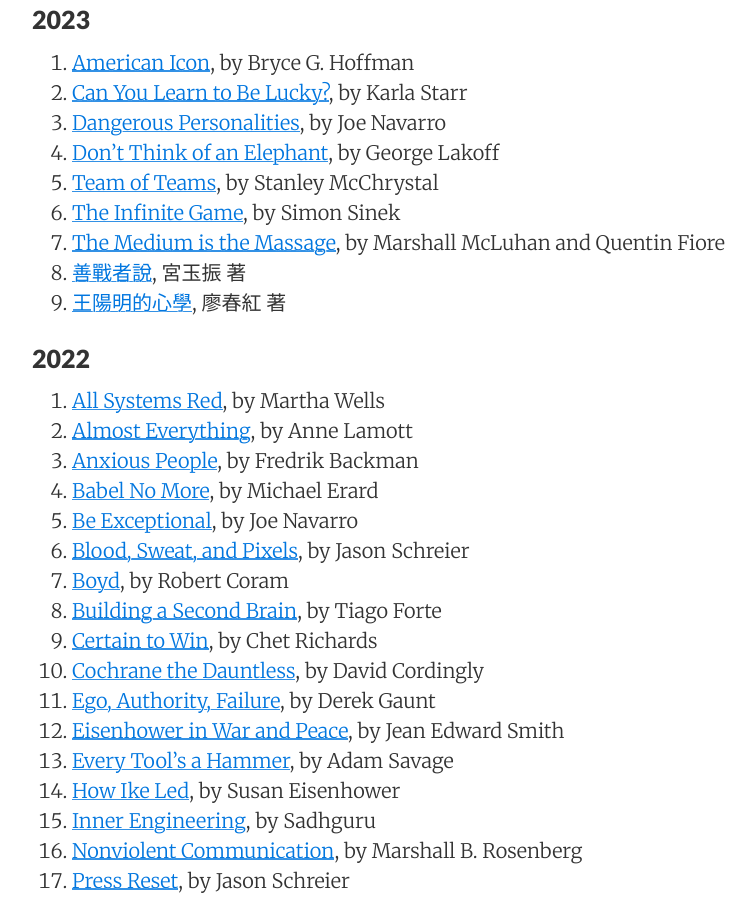
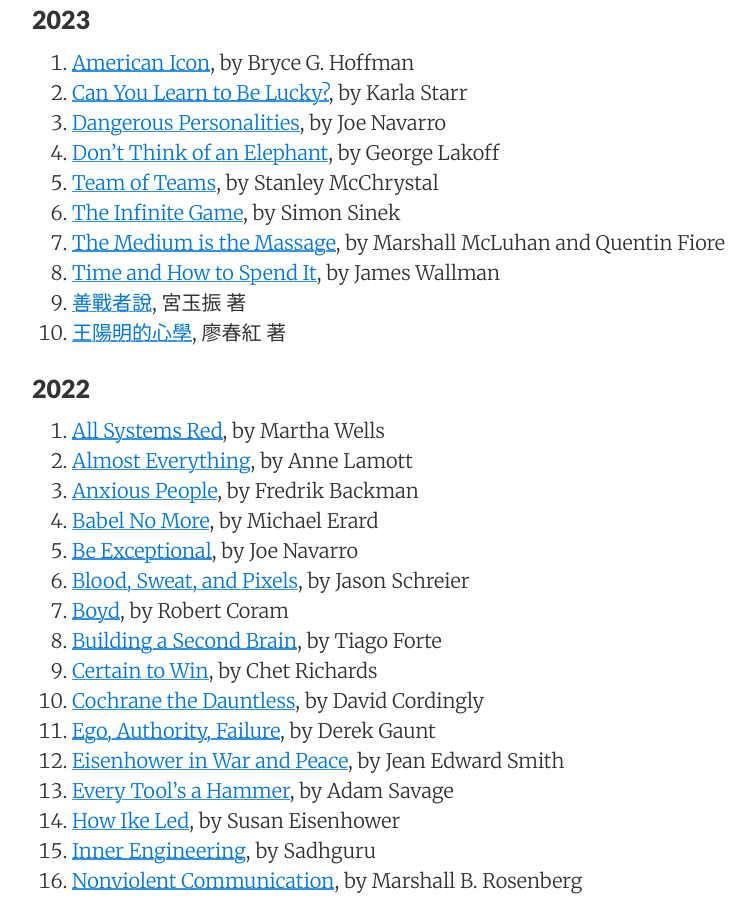
Before and after one commit to sewardlee337/sewardlee337.github.io, a Jekyll site: the page built from readinglist.md, in a window 1280 px wide and 900 px high, scrolled down 560 px. Shown: the whole window, without its empty margins (188-944 px from the left). Built offline with Jekyll 4.4.1, drawn with Linux system fonts in a browser that asks for light colours; nearby versions of some CDN libraries.

Commit message:
update reading list

```diff
--- a/readinglist.md
+++ b/readinglist.md
@@ -27,6 +27,7 @@ _"My alma mater was books, a good library... I could spend the rest of my life r
 1. [Team of Teams](https://amzn.to/3IWlWZN), by Stanley McChrystal
 1. [The Infinite Game](https://amzn.to/3m24PMV), by Simon Sinek
 1. [The Medium is the Massage](https://amzn.to/3YGt9lg), by Marshall McLuhan and Quentin Fiore
+1. [Time and How to Spend It](https://amzn.to/3ZQCx6x), by James Wallman
 1. [善戰者說](https://bit.ly/3ZqfsYa), 宮玉振 著
 1. [王陽明的心學](https://bit.ly/3z00T2z), 廖春紅 著
 
```
